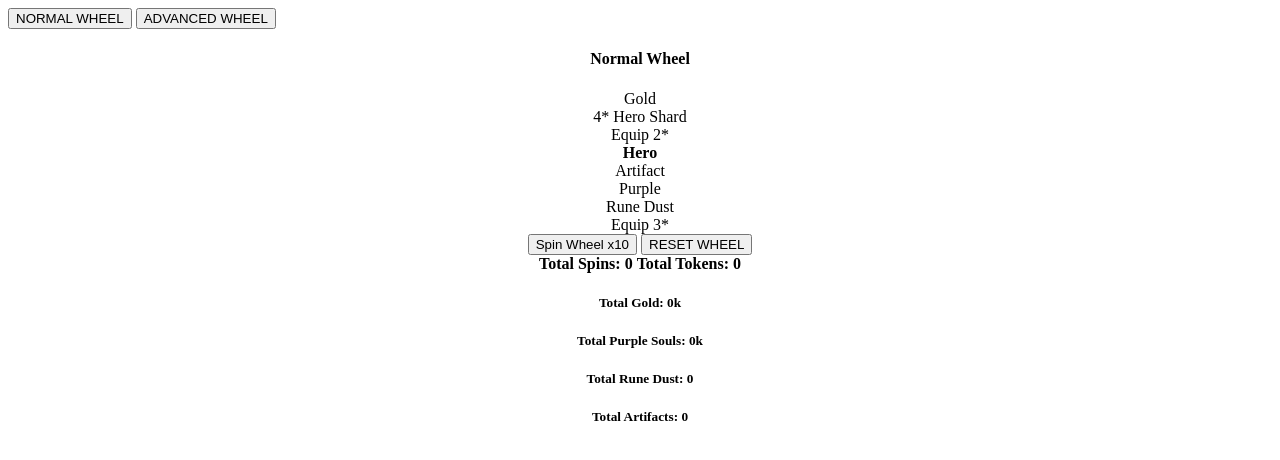
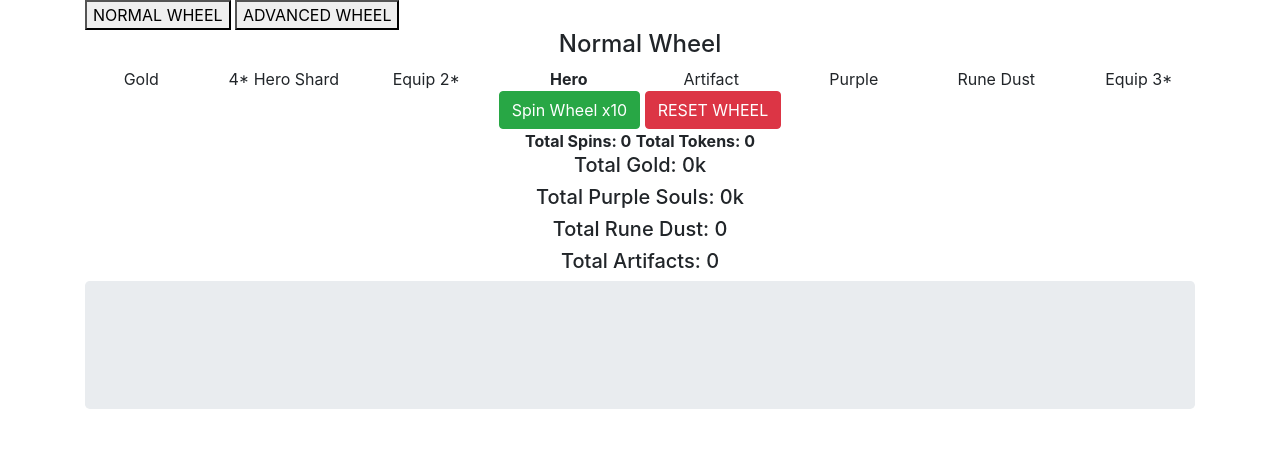
Before and after one commit to riofriz/taptap-features-simulation, a plain HTML site: page wheel-simulator.html in a window 1280 px wide. Drawn offline with nearby package versions, Linux system fonts and the light colour scheme.

Commit message:
git push -u origin master

```diff
--- a/keys-simulator.html
+++ b/keys-simulator.html
@@ -4,6 +4,8 @@
     <meta charset="UTF-8">
     <meta name="viewport" content="width=device-width, initial-scale=1.0">
     <meta http-equiv="X-UA-Compatible" content="ie=edge">
+    <link rel="stylesheet" href="https://stackpath.bootstrapcdn.com/font-awesome/4.7.0/css/font-awesome.min.css">
+    <link rel="stylesheet" href="https://stackpath.bootstrapcdn.com/bootstrap/4.3.1/css/bootstrap.min.css">
     <link rel="stylesheet" href="main.css">
     <title>TAPTAP HEROES / RNG - Simulator</title>
 </head>
@@ -77,6 +79,7 @@
 
 </div>
 
+<script src="https://code.jquery.com/jquery-3.4.1.min.js" integrity="sha256-CSXorXvZcTkaix6Yvo6HppcZGetbYMGWSFlBw8HfCJo=" crossorigin="anonymous"></script>
 <script src="asset/js/keys-logic.js"></script>
 
 </body>
--- a/wheel-simulator.html
+++ b/wheel-simulator.html
@@ -3,6 +3,8 @@
 <head>
     <meta charset="UTF-8">
     <title>TAPTAP HEROES / Wheel - Simulator</title>
+    <link rel="stylesheet" href="https://stackpath.bootstrapcdn.com/font-awesome/4.7.0/css/font-awesome.min.css">
+    <link rel="stylesheet" href="https://stackpath.bootstrapcdn.com/bootstrap/4.3.1/css/bootstrap.min.css">
     <link rel="stylesheet" href="main.css">
 </head>
 <body class="wheel-simulator">
@@ -110,6 +112,7 @@
 
 </div>
 
+<script src="https://code.jquery.com/jquery-3.4.1.min.js" integrity="sha256-CSXorXvZcTkaix6Yvo6HppcZGetbYMGWSFlBw8HfCJo=" crossorigin="anonymous"></script>
 <script src="asset/js/wheel-logic.js"></script>
 
 </body>
```
Also changed, not shown: miracle-eyes-simulator.html (+3 -0 lines).
